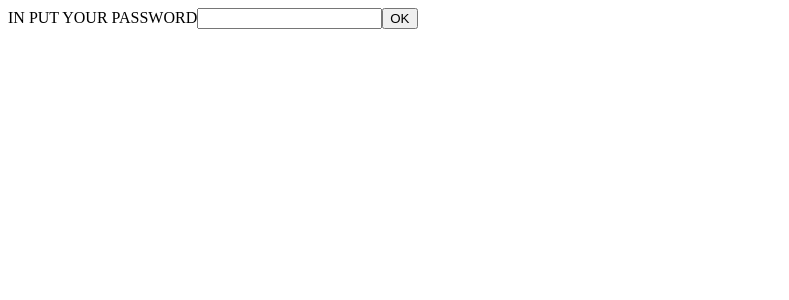
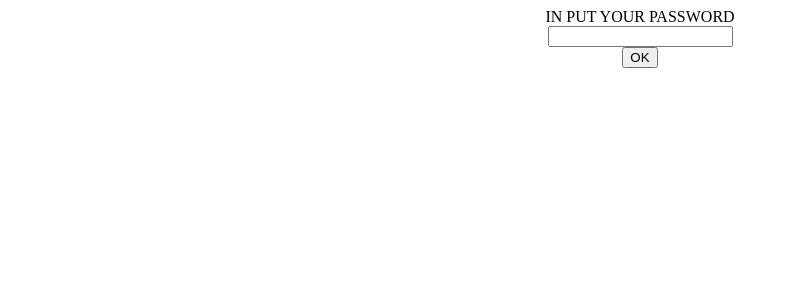
Before and after one commit to knightingal/flow1000server, a React app in the folder nodejs/node_server/: page / in a window 1280 px wide. Shown: the top 300 px of the page, without its empty margins (0-789 px from the left). Built offline with nearby package versions, Linux system fonts and the light colour scheme; the HTML template or start-up script is replaced by a standard one.

Commit message:
make popup center

```diff
--- a/nodejs/node_server/frontEnd/src/components/Popup.tsx
+++ b/nodejs/node_server/frontEnd/src/components/Popup.tsx
@@ -12,10 +12,18 @@ export class Popup extends React.Component<{container: Container}, {}> {
     }
 
     render() {
-        return <div >
-            <label >IN PUT YOUR PASSWORD</label>
-            <input type="password" />
-            <input type="submit" value='OK' onClick={(e) => this.handleDivClick(e)}/>
-        </div>;
+        return (
+            <div style={{width:"100%", textAlign:"center"}}>
+                <div>
+                    <label >IN PUT YOUR PASSWORD</label>
+                </div>
+                <div>
+                    <input type="password" />
+                </div>
+                <div>
+                    <input type="submit" value='OK' onClick={(e) => this.handleDivClick(e)}/>
+                </div>
+            </div>
+        ) ;
     }
 }
```
